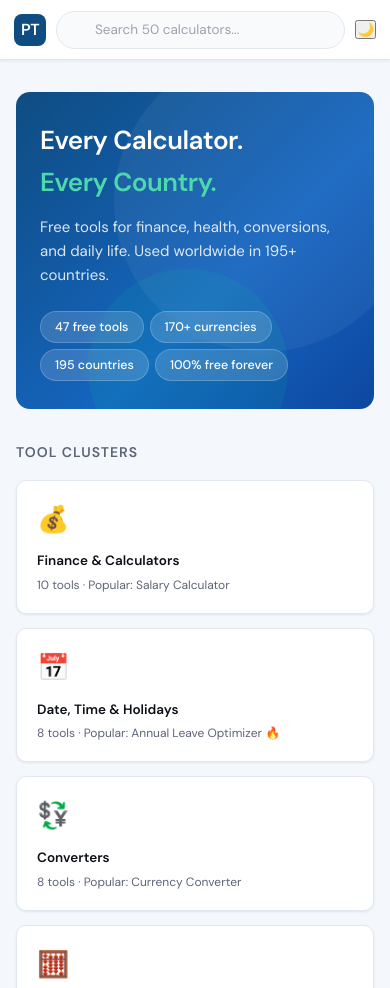
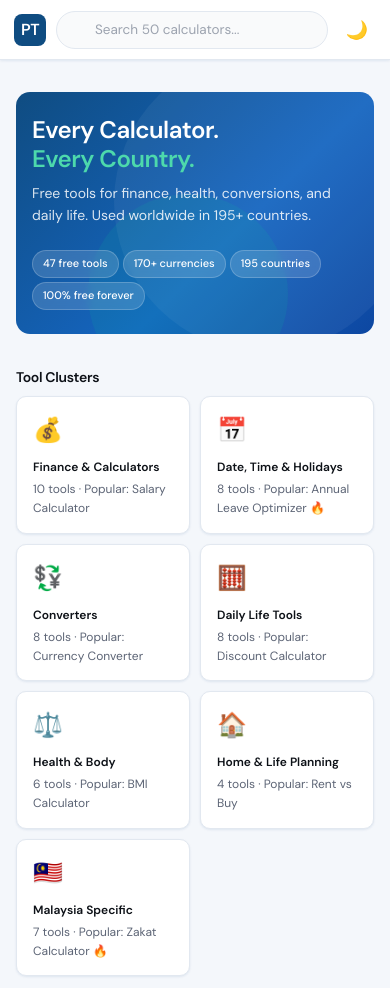
Before and after one commit to peaktoolshub-project/index, a plain HTML site: page public/index.html in a window 390 px wide. Shown: the top 988 px of the page. Drawn offline with Linux system fonts and the light colour scheme.

Commit message:
Fix: Update styles.css with proper card grid layout and clustering styles
- Add missing .cluster-desc styling for tool descriptions
- Fix .cluster-card as proper link elements with text-decoration: none
- Add .cluster-section and .section-title/.section-desc proper spacing
- Fix hero section layout and spacing
- Improve responsive design for mobile and tablet
- Add proper hover effects for cards
- Fix grid layout for proper card display instead of vertical list
- Update transitions and shadows for better visual feedback
- Ensure proper typography hierarchy
- Fix navigation spacing and search input styling

```diff
--- a/public/styles.css
+++ b/public/styles.css
@@ -126,6 +126,18 @@ nav {
 }
 .btn-icon:hover { background: var(--primary-faint); color: var(--primary); border-color: var(--primary); }
 .sidebar-toggle { display: none; }
+.theme-toggle {
+  background: none;
+  border: none;
+  cursor: pointer;
+  font-size: 18px;
+  padding: 8px;
+  border-radius: 6px;
+  transition: all var(--transition);
+}
+.theme-toggle:hover {
+  background: var(--primary-faint);
+}
 /* LAYOUT */
 .layout { display: flex; padding-top: var(--nav-h); min-height: 100vh; }
 /* SIDEBAR */
@@ -161,12 +173,41 @@ aside {
   background: var(--border); color: var(--text-muted);
   padding: 1px 6px; border-radius: 10px;
 }
+/* SIDEBAR - HOME PAGE VERSION */
+.sidebar {
+  width: var(--sidebar-w); flex-shrink: 0;
+  position: fixed; top: var(--nav-h); left: 0;
+  height: calc(100vh - var(--nav-h));
+  background: var(--bg-card);
+  border-right: 1px solid var(--border);
+  overflow-y: auto; padding: 16px 0;
+  transition: transform var(--transition);
+  z-index: 90;
+  display: none;
+}
+.sidebar-section { margin-bottom: 6px; }
+.sidebar-title {
+  font-size: 10.5px; font-weight: 600; letter-spacing: 0.08em;
+  text-transform: uppercase; color: var(--text-hint);
+  padding: 6px 20px 4px; display: block;
+}
+.sidebar-link {
+  display: flex; align-items: center; gap: 9px;
+  padding: 8px 20px; font-size: 13.5px; color: var(--text-muted);
+  text-decoration: none; cursor: pointer;
+  border-left: 3px solid transparent;
+  transition: all var(--transition);
+  user-select: none;
+}
+.sidebar-link:hover { background: var(--primary-faint); color: var(--primary); }
+.sidebar-link.active { background: var(--primary-faint); color: var(--primary); border-left-color: var(--primary); font-weight: 500; }
 /* MAIN */
 main {
   margin-left: var(--sidebar-w);
   flex: 1; min-width: 0;
   padding: 32px 40px;
-  max-width: 900px;
+  max-width: 1200px;
+  width: 100%;
 }
 /* TOOL HEADER */
 .tool-header { margin-bottom: 28px; }
@@ -318,7 +359,7 @@ main {
   border-radius: var(--radius-lg);
   padding: 48px 44px;
   color: #fff;
-  margin-bottom: 32px;
+  margin-bottom: 48px;
   position: relative; overflow: hidden;
 }
 .hero::before {
@@ -335,9 +376,9 @@ main {
   background: rgba(0,200,150,0.1);
   border-radius: 50%;
 }
-.hero-title { font-size: 36px; font-weight: 700; letter-spacing: -0.5px; margin-bottom: 12px; position: relative; z-index: 1; }
+.hero-title { font-size: 36px; font-weight: 700; letter-spacing: -0.5px; margin-bottom: 12px; position: relative; z-index: 1; line-height: 1.2; }
 .hero-title span { color: #4DD9AC; }
-.hero-sub { font-size: 15px; opacity: 0.85; margin-bottom: 24px; position: relative; z-index: 1; max-width: 440px; }
+.hero-sub { font-size: 15px; opacity: 0.85; margin-bottom: 24px; position: relative; z-index: 1; max-width: 440px; line-height: 1.6; }
 .stats-bar {
   display: flex; gap: 6px; flex-wrap: wrap;
   position: relative; z-index: 1;
@@ -349,32 +390,75 @@ main {
   font-size: 12.5px; font-weight: 500;
   backdrop-filter: blur(4px);
 }
+/* CLUSTER SECTIONS */
+.cluster-section {
+  margin-bottom: 48px;
+}
+.section-title {
+  font-size: 18px;
+  font-weight: 600;
+  color: var(--text);
+  margin-bottom: 8px;
+  letter-spacing: -0.3px;
+}
+.section-desc {
+  font-size: 14px;
+  color: var(--text-muted);
+  margin-bottom: 20px;
+  line-height: 1.5;
+}
 .cluster-grid {
   display: grid;
   grid-template-columns: repeat(auto-fill, minmax(200px, 1fr));
-  gap: 14px; margin-bottom: 32px;
+  gap: 16px;
+  margin-bottom: 32px;
 }
 .cluster-card {
   background: var(--bg-card);
   border: 1px solid var(--border);
   border-radius: var(--radius);
   padding: 18px 20px;
-  cursor: pointer; transition: all var(--transition);
+  cursor: pointer;
+  transition: all var(--transition);
   box-shadow: var(--shadow-sm);
+  text-decoration: none;
+  color: inherit;
+  display: block;
+  text-align: left;
 }
 .cluster-card:hover {
-  border-color: var(--primary); transform: translateY(-2px);
+  border-color: var(--primary);
+  transform: translateY(-2px);
   box-shadow: var(--shadow-md);
+  background: var(--primary-faint);
 }
-.cluster-icon { font-size: 26px; margin-bottom: 10px; }
-.cluster-name { font-size: 13.5px; font-weight: 600; margin-bottom: 4px; color: var(--text); }
+.cluster-icon {
+  font-size: 28px;
+  margin-bottom: 10px;
+  display: block;
+}
+.cluster-name {
+  font-size: 14px;
+  font-weight: 600;
+  margin-bottom: 4px;
+  color: var(--text);
+  line-height: 1.4;
+}
+.cluster-desc {
+  font-size: 12px;
+  color: var(--text-muted);
+  margin-top: 6px;
+  line-height: 1.4;
+}
 .cluster-count { font-size: 12px; color: var(--text-muted); }
-.section-title { font-size: 14px; font-weight: 600; color: var(--text-muted); text-transform: uppercase; letter-spacing: 0.07em; margin-bottom: 16px; }
 .tools-grid { display: grid; grid-template-columns: repeat(auto-fill, minmax(200px, 1fr)); gap: 10px; margin-bottom: 32px; }
 .tool-tile {
   background: var(--bg-card); border: 1px solid var(--border);
   border-radius: var(--radius); padding: 14px 16px;
   cursor: pointer; transition: all var(--transition);
+  text-decoration: none;
+  color: inherit;
+  display: block;
 }
 .tool-tile:hover { border-color: var(--primary); background: var(--primary-faint); }
 .tool-tile-icon { font-size: 20px; margin-bottom: 6px; }
@@ -402,6 +486,9 @@ main {
   background: var(--bg-input); border: 1px solid var(--border);
   border-radius: var(--radius-sm); padding: 12px 14px;
   cursor: pointer; transition: all var(--transition);
+  text-decoration: none;
+  color: inherit;
+  display: block;
 }
 .related-card:hover { border-color: var(--primary); background: var(--primary-faint); }
 .related-card-icon { font-size: 18px; margin-bottom: 4px; }
@@ -432,17 +519,48 @@ main {
 ::-webkit-scrollbar-track { background: transparent; }
 ::-webkit-scrollbar-thumb { background: var(--border-strong); border-radius: 10px; }
 /* RESPONSIVE */
+@media (max-width: 1200px) {
+  main {
+    padding: 28px 32px;
+  }
+}
 @media (max-width: 900px) {
   aside { transform: translateX(-100%); }
   aside.open { transform: translateX(0); }
-  main { margin-left: 0; padding: 20px; }
+  main { margin-left: 0; padding: 20px; max-width: 100%; }
   .sidebar-toggle { display: flex; }
   .form-grid { grid-template-columns: 1fr; }
-  .hero-title { font-size: 26px; }
-  .hero { padding: 28px 24px; }
+  .hero-title { font-size: 28px; }
+  .hero { padding: 32px 24px; margin-bottom: 32px; }
+  .cluster-grid {
+    grid-template-columns: repeat(auto-fill, minmax(160px, 1fr));
+    gap: 12px;
+  }
+  .cluster-section {
+    margin-bottom: 32px;
+  }
+  .section-title {
+    font-size: 16px;
+  }
 }
 @media (max-width: 600px) {
   nav { padding: 0 14px; gap: 10px; }
   .nav-logo-text { display: none; }
+  .nav-search { max-width: 100%; }
   main { padding: 16px; }
+  .hero-title { font-size: 24px; margin-bottom: 8px; }
+  .hero-sub { font-size: 14px; }
+  .hero { padding: 24px 16px; }
+  .stat-pill { font-size: 11px; padding: 4px 10px; }
+  .stats-bar { gap: 4px; }
+  .cluster-grid {
+    grid-template-columns: repeat(auto-fill, minmax(140px, 1fr));
+    gap: 10px;
+  }
+  .cluster-card { padding: 14px 16px; }
+  .cluster-icon { font-size: 24px; }
+  .cluster-name { font-size: 12px; }
+  .cluster-desc { font-size: 11px; }
+  .section-title { font-size: 14px; }
+  .section-desc { font-size: 13px; }
 }
```
